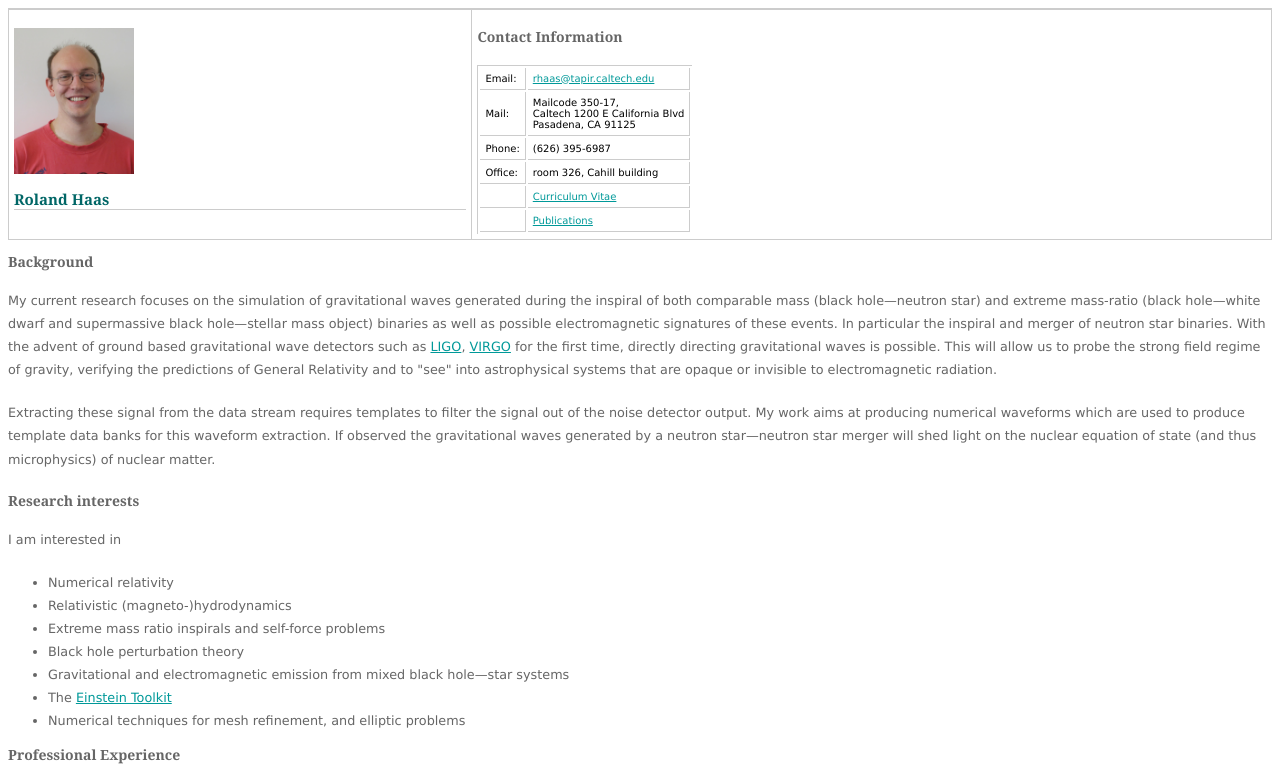
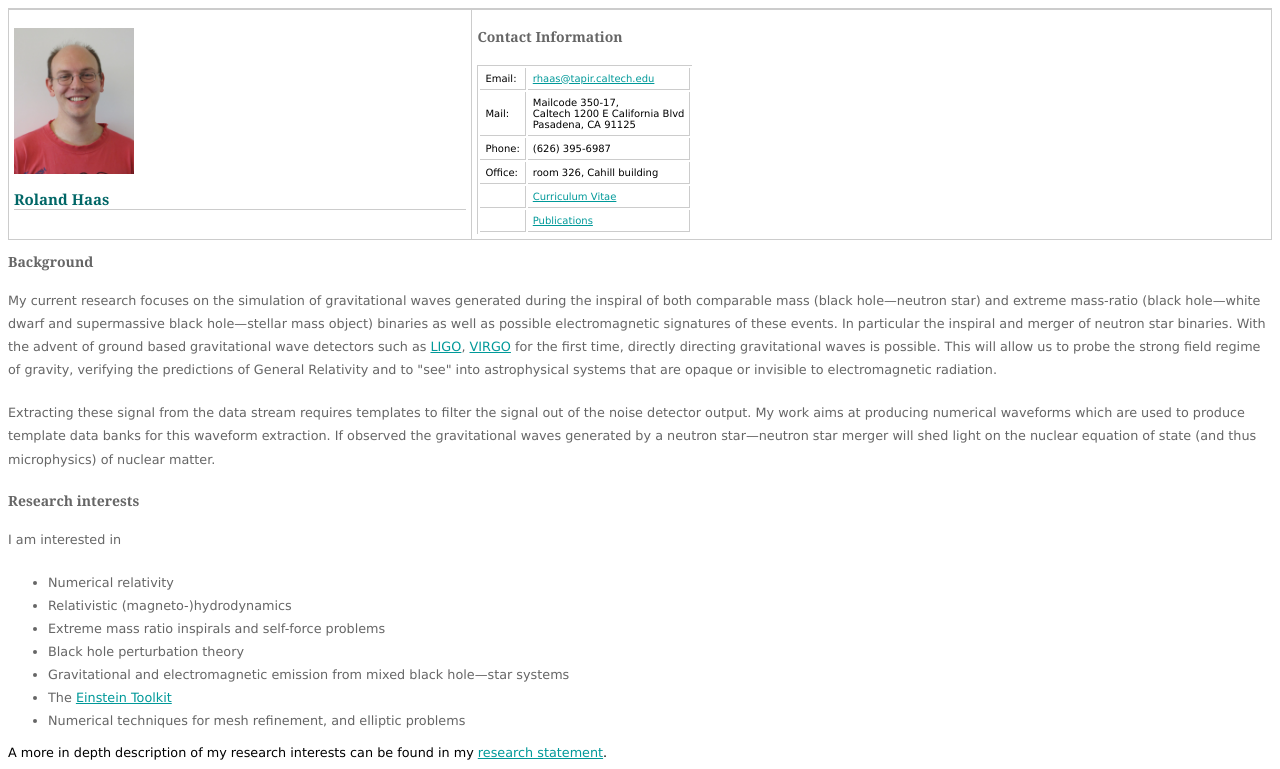
Before and after one commit to rhaas80/rhaas80.github.io, a plain HTML site: page index.html in a window 1280 px wide. Shown: the top 769 px of the page. Drawn offline with Linux system fonts and the light colour scheme.

Commit message:
add link to pdf research statement

```diff
--- a/index.html
+++ b/index.html
@@ -97,6 +97,8 @@ I am interested in
 <li> Numerical techniques for mesh refinement, and elliptic problems </li>
 </ul>
 
+A more in depth description of my research interests can be found in my <a href="research_statement.pdf">research statement</a>.
+
 <h4 class="title2">Professional Experience</h4>
 <ul>
 <li>2011 - current Postdoc, <a href="http://www.tapir.caltech.edu">TAPIR</a>, Caltech </li>
```
